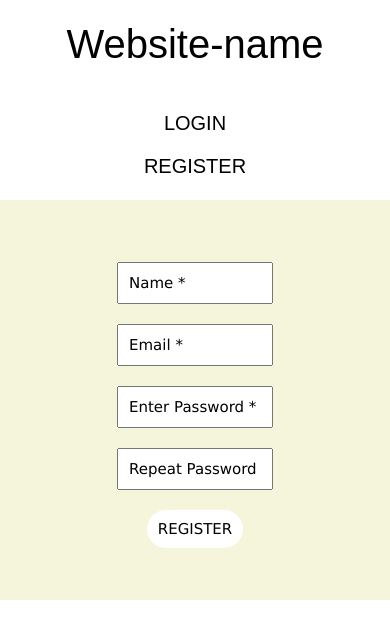
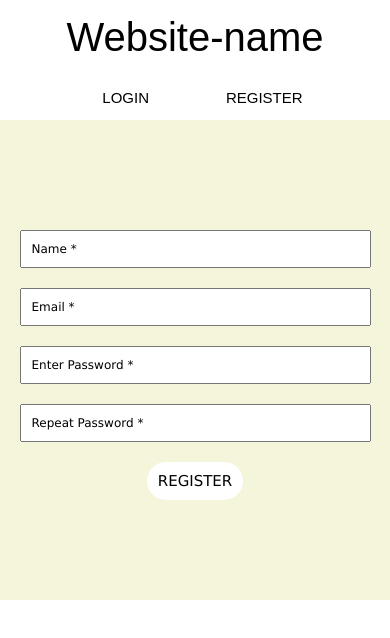
Before and after one commit to toveadamsson/login-website, a React (Create React App) app in the folder client/: page /register in a window 390 px wide. Shown: the top 638 px of the page. Built offline with nearby package versions, Linux system fonts and the light colour scheme.

Commit message:
changed css width

```diff
--- a/client/src/App.css
+++ b/client/src/App.css
@@ -63,8 +63,9 @@ button:hover {
 .front-container input {
   padding: 10px;
   margin: 10px;
-  font-size: 15px;
+  font-size: 12px;
   font-family: Verdana, Geneva, Tahoma, sans-serif;
+  width: 40%;
 }
 .register-container input:focus {
   outline: none;
@@ -92,13 +93,23 @@ input::placeholder {
 .secret-container h1 {
   padding-bottom: 20px;
 }
+@media all and (max-width: 1000px) {
+  .register-container input {
+  width:50%;
+  }
+}
 
 @media all and (max-width: 720px) {
 
+  button {
+    font-size: 15px;
+  }
   .header-container {
-    height: 300px;
+    height: 150px;
+
     box-sizing: border-box;
     display: grid;
+
     /* background-color: rebeccapurple; */
   }
   .header-container h1 {
@@ -108,7 +119,7 @@ input::placeholder {
   .header-buttons {
     /* background-color: blue; */
     display: grid;
-    grid-template-rows: 50%50%;
+   grid-template-columns: 50%50%;
     width: 100%;
     justify-items: center;
   }
@@ -130,6 +141,15 @@ input::placeholder {
     align-items: center;
     width: 80%;
   }
+  .register-container input {
+    font-size: 12px;
+    width: 70%;
+  }
+}
+@media all and (max-width: 400px){
+  .register-container input {
+    width: 90%;
+  }
 }
 @media all and (max-width: 330px){
 .front-container input {
```
